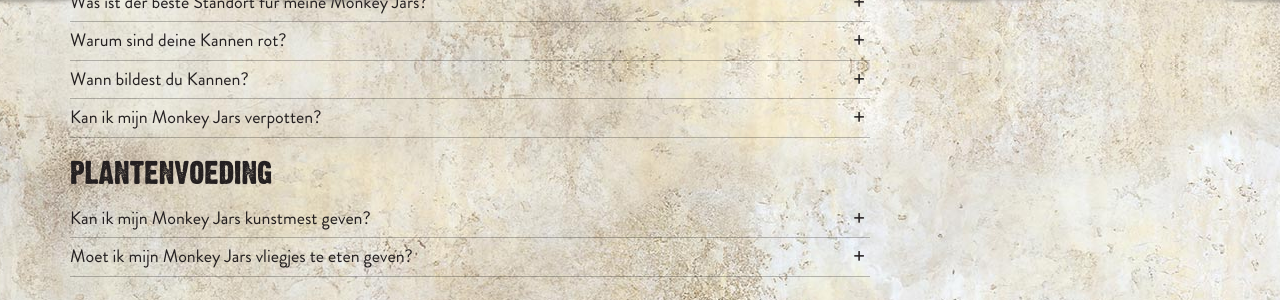
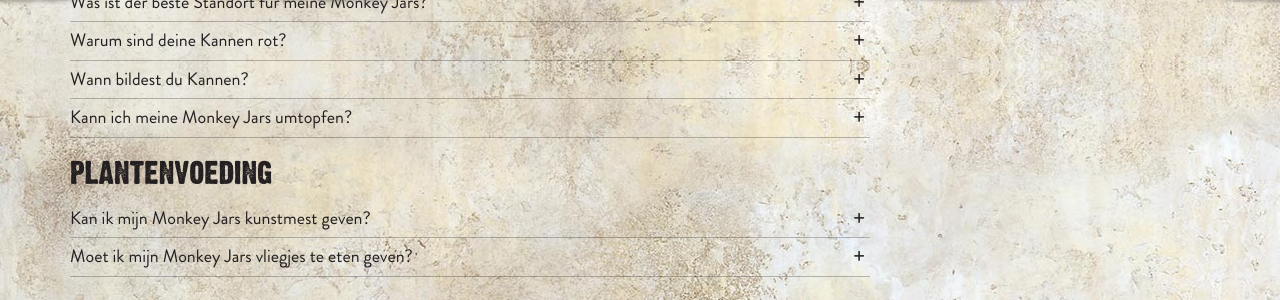
Before and after one commit to jhvanderschee/monkeyjars_de, a Jekyll site: the page built from wissenswertes/index.md, in a window 1280 px wide and 900 px high, scrolled down 717 px. Shown: the part 156-456 px from the top of the window. Built offline with Jekyll 4.4.1, drawn with Linux system fonts in a browser that asks for light colours; part of the change alters nothing that is shown.

Commit message:
Updated 'wissenswertes/index.md' via CloudCannon

```diff
--- a/wissenswertes/index.md
+++ b/wissenswertes/index.md
@@ -84,11 +84,11 @@ plaats:
       Ich bin ein Sommerfan. In den Wintermonaten wachse ich langsam, aber im
       Sommer wachsen meine Blätter viel schneller. Dann bilden sich auch neue
       Kannen. Die Kannen sind eine Verlängerung meines Blattes.
-  - title: Kan ik mijn Monkey Jars verpotten?
+  - title: Kann ich meine Monkey Jars umtopfen?
     content: >-
-      Ik heb een hekel aan verhuizen. Ik hoop dan ook dat je mij lekker in mijn
-      vertrouwde potje wil laten zitten. De potgrond is speciaal samengesteld
-      voor mij als vleeseter en ik ben er erg aan gehecht.
+      Ich hasse Umzüge. Daher hoffe ich, dass ich in meinem vertrauten Topf
+      bleiben kann. Die Blumenerde ist speziell für Fleischfresser wie mich
+      formuliert, und ich hänge sehr an ihr.
 plantenvoeding:
   - title: Kan ik mijn Monkey Jars kunstmest geven?
     content: >-
```
